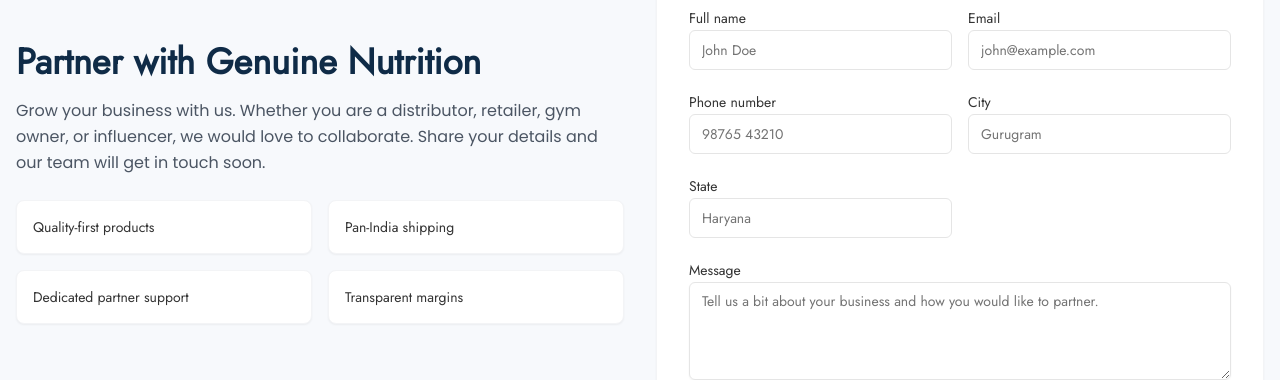
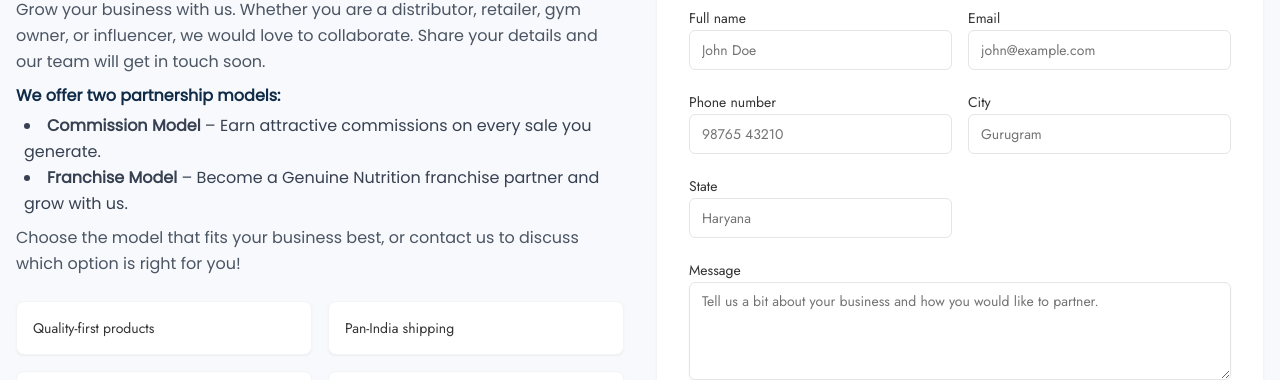
Before and after one commit to desirediv0/ecom-dashboard, a Next.js app in the folder client/: page /partner-with-us in a window 1280 px wide. Shown: the part 284-664 px from the top of the page. Built offline with nearby package versions, Linux system fonts and the light colour scheme; no server answers.

Commit message:
feat: enhance partnership page with additional models and improved user feedback

```diff
--- a/client/src/app/partner-with-us/page.js
+++ b/client/src/app/partner-with-us/page.js
@@ -34,9 +34,8 @@
     console.log("Partner with us submission:", formData);
 
     toast.success("Thanks! We will reach out shortly.", {
-      description: `${
-        formData.name || "Partner"
-      }, your interest has been recorded.`,
+      description: `${formData.name || "Partner"
+        }, your interest has been recorded.`,
     });
 
     // Reset the form after a short delay for UX
@@ -65,6 +64,14 @@
               Grow your business with us. Whether you are a distributor,
               retailer, gym owner, or influencer, we would love to collaborate.
               Share your details and our team will get in touch soon.
+            </p>
+            <p className="text-gray-600 leading-relaxed mt-2">
+              <span className="block font-semibold text-[#0f2b47] mb-1">We offer two partnership models:</span>
+              <ul className="list-disc list-inside text-gray-700 ml-2">
+                <li><span className="font-semibold">Commission Model</span> – Earn attractive commissions on every sale you generate.</li>
+                <li><span className="font-semibold">Franchise Model</span> – Become a Genuine Nutrition franchise partner and grow with us.</li>
+              </ul>
+              <span className="block text-gray-600 mt-2">Choose the model that fits your business best, or contact us to discuss which option is right for you!</span>
             </p>
             <div className="mt-6 grid grid-cols-2 gap-4 text-sm">
               <div className="rounded-lg bg-white p-4 shadow-sm border border-gray-100">
```
